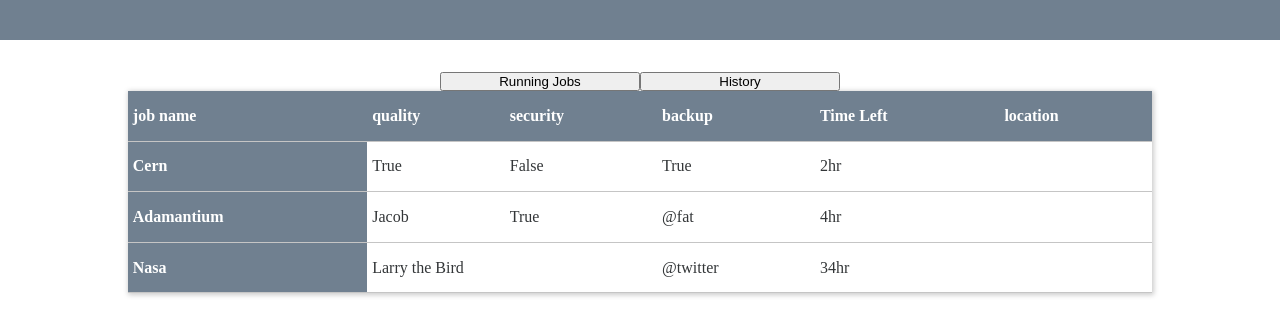
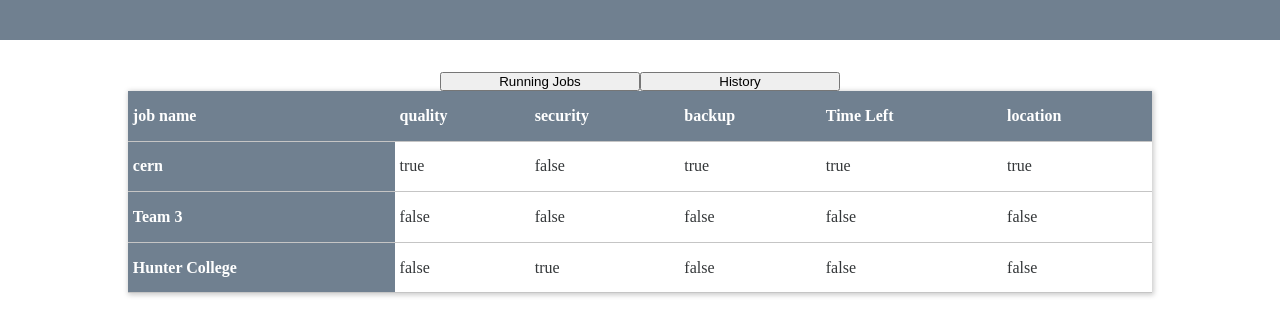
Before and after one commit to mezaisrael/cloud-service, a website: page urbUI/index.html in a window 1280 px wide. Shown: the part 40-376 px from the top of the page. Drawn offline with Linux system fonts and the light colour scheme.

Commit message:
Make the list dynamic

```diff
--- /dev/null
+++ b/urbUI/Job.js
@@ -0,0 +1,11 @@
+class Job {
+    constructor(name, quality, security, backup, time, location) {
+        this.name = name;
+        this.quality = quality;
+        this.security = security;
+        this.backup = backup;
+        this.time = time;
+        this.location = location;
+    }
+
+}
--- a/urbUI/index.html
+++ b/urbUI/index.html
@@ -12,11 +12,11 @@
 		<h1>Resources</h1>
 	</div>
 	<div class="buttons">
-		<button id="current-jobs" onclick="currentJobs()">Running Jobs</button>
+		<button id="current-jobs" onclick="showCurrentJobs()">Running Jobs</button>
 
 		<button id="past-jobs" onclick="showHistory()" >History</button>
 	</div>
-	<table class="table table-hover table-dark">
+	<table id="table">
 		<thead align="left">
 			<tr>
 				<th scope="col">job name</th>
@@ -27,33 +27,11 @@
 				<th scope="col">location</th>
 			</tr>
 		</thead>
-		<tbody align="left">
-			<tr>
-				<th scope="row">Cern</th>
-				<td>True</td>
-				<td>False</td>
-				<td>True</td>
-				<td>2hr</td>
-				<td></td>
-			</tr>
-			<tr>
-				<th scope="row">Adamantium</th>
-				<td>Jacob</td>
-				<td>True</td>
-				<td>@fat</td>
-				<td>4hr</td>
-				<td></td>
-			</tr>
-			<tr class="borderBottom">
-				<th scope="row">Nasa</th>
-				<td colspan="2">Larry the Bird</td>
-				<td>@twitter</td>
-				<td>34hr</td>
-				<td></td>
-			</tr>
+		<tbody id="table-body" align="left">
 		</tbody>
 	</table>
 
+	<script src="Job.js"></script>
 	<script src="main.js"></script>
 </body>
 </html>
--- a/urbUI/main.js
+++ b/urbUI/main.js
@@ -1,14 +1,53 @@
-let currentJObs = [];
 
-let currentJobs = () => {
+let currentJobs = [
+	new Job("cern", true,false, true, "32hr", "123.543.23.34"),
+	new Job("Team 3", false,false, false, "2hr", "123.54.123.34"),
+	new Job("Hunter College", false,true, false, "32hr", "123.543.23.34"),
+
+];
+
+let jobHistory = [
+	new Job("nasa", true,true, true, "12hr", "127.12.123.123")
+];
+
+let showCurrentJobs = () => {
+	//change the time label
 	let time = document.getElementById("time-col");
+	time.innerHTML = "Time Left";
 
-	time.innerHTML = "Time Left";
+	addDataToTable(currentJobs);
 }
 
 
 let showHistory = () => {
+	//change the time label
 	let time = document.getElementById("time-col");
+	time.innerHTML = "End Time";
 
-	time.innerHTML = "End Time";
+	addDataToTable(jobHistory);
 }
+
+
+//takes in data which is an array of Job objects
+const addDataToTable = (data) => {
+	let tBody = document.getElementById("table-body");
+	console.log(tBody);
+	let html = "";
+	for (let i = 0; i < data.length; i++) {
+		let currentJob = data[i];
+
+		html += "<tr>" +
+					"<th>" + currentJob.name + "</th>" +
+					"<td>" + currentJob.quality + "</td>" +
+					"<td>" + currentJob.security + "</td>" +
+					"<td>" + currentJob.quality + "</td>" +
+					"<td>" + currentJob.quality + "</td>" +
+					"<td>" + currentJob.quality + "</td>" +
+			"</tr>"
+	}
+
+	tBody.innerHTML = html;
+}
+
+//when page start show current running jobs
+window.onload = showCurrentJobs;
```
